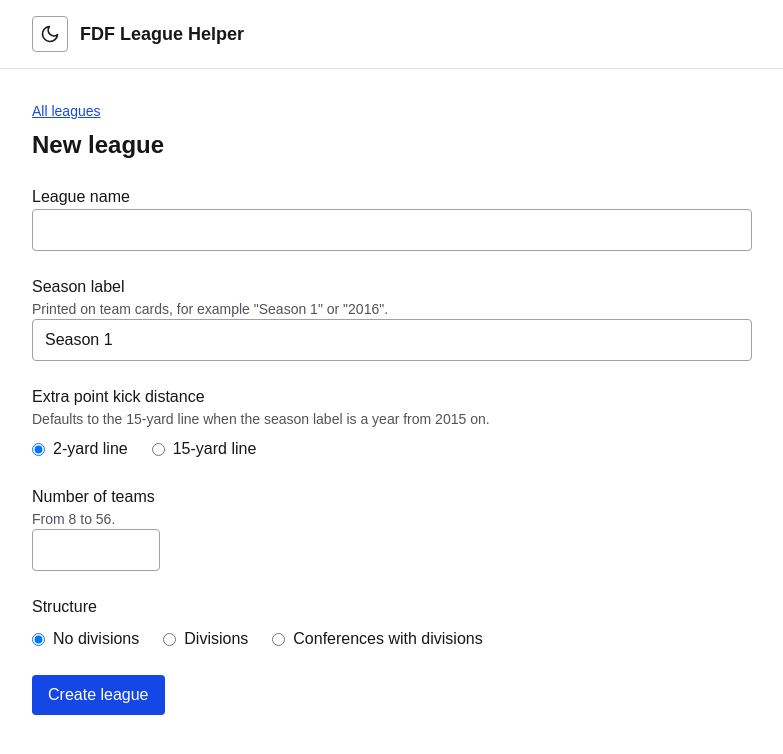
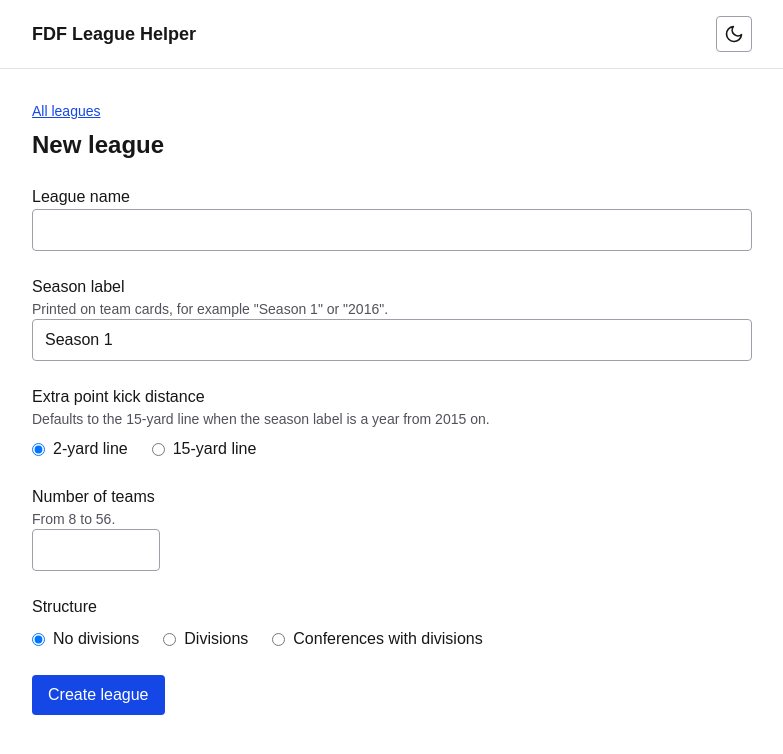
Before and after one commit to webappsecure/fdf-league-helper, a Next.js app: page /leagues/new in a window 1280 px wide. Shown: the top 754 px of the page, without its empty margins (248-1031 px from the left). Built offline with nearby package versions, Linux system fonts and the light colour scheme.

Commit message:
fix: move theme toggle to the right of the header

```diff
--- a/app/layout.tsx
+++ b/app/layout.tsx
@@ -32,11 +32,11 @@ export default function RootLayout({ children }: LayoutProps<"/">) {
       <body className="min-h-full flex flex-col">
         <script dangerouslySetInnerHTML={{ __html: THEME_INIT_SCRIPT }} />
         <header className="border-b border-border">
-          <div className="mx-auto flex w-full max-w-3xl items-center gap-3 px-6 py-4">
-            <ThemeToggle />
+          <div className="mx-auto flex w-full max-w-3xl items-center justify-between gap-3 px-6 py-4">
             <Link href="/" className="text-lg font-semibold">
               FDF League Helper
             </Link>
+            <ThemeToggle />
           </div>
         </header>
         <main className="mx-auto w-full max-w-3xl flex-1 px-6 py-8">{children}</main>
```
Also changed, not shown: 1 other file (tests, documents, lock files or other folders).
